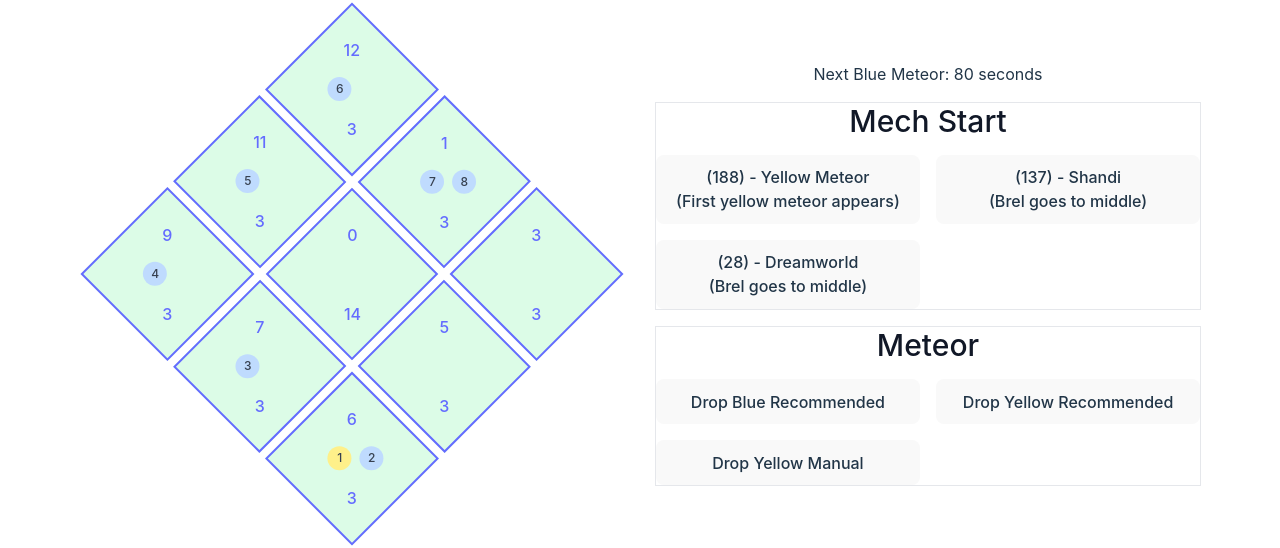
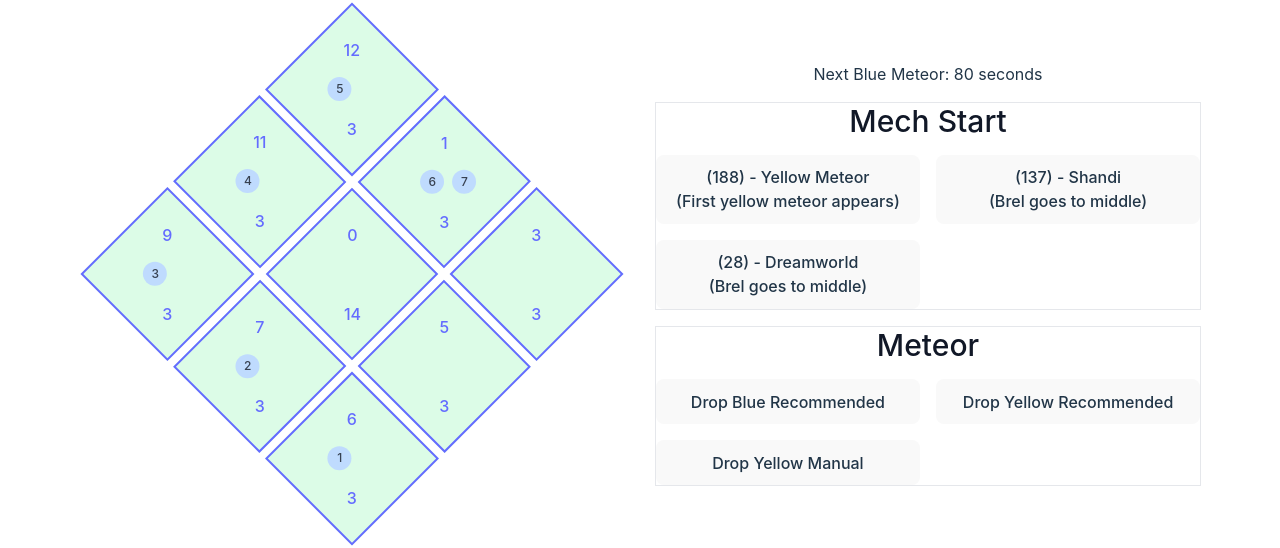
Before and after one commit to coupacoupa/loa-brel-hard-g6, a React (Vite) app: page / in a window 1280 px wide. Shown: the part 232-780 px from the top of the page. Built offline with nearby package versions, Linux system fonts and the light colour scheme.

Commit message:
refactor: separated logic for blue and yellow meteors

```diff
--- a/src/components/molecules/tile.molecule.tsx
+++ b/src/components/molecules/tile.molecule.tsx
@@ -55,14 +55,17 @@ export default ({ tile }: Props) => {
         <span>{tile.clock}</span>
         <div>
           <div className="grid w-full grid-cols-2 place-items-center">
-            {tile.placement?.map((meteor, i) => (
+            {tile.placement?.yellow ? (
+              <div className="ml-2 flex h-6 w-6 items-center justify-center rounded-full bg-blue-200 text-xs text-gray-700">
+                {tile.placement.yellow}
+              </div>
+            ) : undefined}
+            {tile.placement?.blue.map((order, i) => (
               <div
                 key={i}
-                className={`ml-2 flex h-6 w-6 items-center justify-center rounded-full ${
-                  meteor.type === "YELLOW" ? "bg-yellow-200" : "bg-blue-200"
-                } text-xs text-gray-700`}
+                className="ml-2 flex h-6 w-6 items-center justify-center rounded-full bg-blue-200 text-xs text-gray-700"
               >
-                {meteor.order}
+                {order}
               </div>
             ))}
           </div>
--- a/src/components/particles/context/game-interaction.context.tsx
+++ b/src/components/particles/context/game-interaction.context.tsx
@@ -45,7 +45,6 @@ export const GameInteractionProvider = ({ children }: Provider) => {
     startBlueMeteor,
     resetBlueMeteor,
     inputBlueMeteor,
-    debouncedValue,
   } = useBlueMeteor();
   const [started, setStarted] = useState(false);
 
@@ -54,23 +53,20 @@ export const GameInteractionProvider = ({ children }: Provider) => {
   }, []);
 
   useEffect(() => {
-    if (started && debouncedValue.length > 0) {
-      // calculate next path
+    if (started) {
+      // calculate next path triggered by manual blue meteors
       calculatePlacement(tiles);
     }
-  }, [debouncedValue]);
+  }, [nextBlueCount]);
 
   const resetGame = () => {
     const tilesWithMeteor = getStartingTiles();
     const path = getInitialHardPath();
 
-    for (let i = 0; i < path.length; i++) {
-      const meteor = path[i];
-      tilesWithMeteor[meteor.order].destroyedBy188 = undefined;
-      tilesWithMeteor[meteor.order].placement?.push({
-        order: i + 1,
-        type: meteor.type,
-      });
+    for (let i = 0; i < path.blue.length; i++) {
+      const order = path.blue[i];
+      tilesWithMeteor[order].destroyedBy188 = undefined;
+      tilesWithMeteor[order].placement?.blue.push(i + 1);
     }
     setTiles(tilesWithMeteor);
     resetBlueMeteor();
@@ -118,62 +114,70 @@ export const GameInteractionProvider = ({ children }: Provider) => {
     const path = getInitialHardPath();
 
     // drop starting meteors
-    const updatedTiles = handleDrop(getStartingTiles(), path, true);
+    let updatedTiles = handleYellowDrop(
+      getStartingTiles(),
+      path.yellow || -1,
+      true
+    );
+    updatedTiles = handleBlueDrop(updatedTiles, path);
 
     // calculate new placements
     calculatePlacement(updatedTiles);
   };
 
-  const handleDrop = (
+  const handleYellowDrop = (
     tiles: Tiles,
-    path: Placement[],
+    order: number,
     is118: boolean = false
   ) => {
-    for (let i = 0; i < path.length; i++) {
-      const meteor = path[i];
-      const tile = tiles[meteor.order];
-      const isYellow = meteor.type === "YELLOW";
+    // set damage
+    const tile = tiles[order];
+    tile.health -= YELLOW_DAMAGE;
+    tile.destroyedBy188 = is118 ? true : false;
+    tile.placement = { ...tile.placement, yellow: undefined };
+
+    // splash neighbours if yellow
+    const neighbours = getNeighbourTiles(order);
+
+    for (let i = 0; i < neighbours.length; i++) {
+      tiles[neighbours[i]].health -= 3;
+      tiles[neighbours[i]].destroyedBy188 = true;
+    }
+
+    setTiles(tiles);
+    return tiles;
+  };
+
+  const handleBlueDrop = (tiles: Tiles, path: Placement) => {
+    for (let i = 0; i < path.blue.length; i++) {
+      const order = path.blue[i];
+      const tile = tiles[order];
 
       // skip dropping if tile already dead
       if (tile.health <= 0) continue;
 
       // set current type state
-      tile.health -= isYellow ? YELLOW_DAMAGE : BLUE_DAMAGE;
-      tile.destroyedBy188 = is118 ? true : false;
-      tile.placement = [];
-
-      if (isYellow) {
-        // splash neighbours if yellow
-        const neighbours = getNeighbourTiles(meteor.order);
-
-        for (let i = 0; i < neighbours.length; i++) {
-          tiles[neighbours[i]].health -= 3;
-          tiles[neighbours[i]].destroyedBy188 = true;
-        }
-      }
+      tile.health -= BLUE_DAMAGE;
+      tile.placement = { ...tile.placement, blue: [] };
     }
 
     setTiles(tiles);
-
     return tiles;
   };
 
   const calculatePlacement = (currentTiles: Tiles) => {
     const tilesWithMeteor = { ...currentTiles };
-    const path = getNextPlacement(nextBlueCount, tiles, false);
+    const path = getNextPlacement(nextBlueCount, tilesWithMeteor, false);
 
     // reset current placements
     for (const tile of Object.values(tilesWithMeteor)) {
-      tile.placement = [];
+      tile.placement = { blue: [], yellow: undefined };
     }
 
     // set new placements
     for (let i = 0; i < path.length; i++) {
-      const meteor = path[i];
-      tilesWithMeteor[meteor.order].placement?.push({
-        order: i + 1,
-        type: meteor.type,
-      });
+      const order = path[i];
+      tilesWithMeteor[order].placement?.blue.push(i + 1);
     }
     setTiles(tilesWithMeteor);
   };
--- a/src/components/particles/game.constant.ts
+++ b/src/components/particles/game.constant.ts
@@ -1,5 +1,30 @@
 export const YELLOW_APPEAR_TILL_DROP_BUFFER = 13;
-export const TILE_RECOVERY = 100;
+export const TILE_RECOVERY = 2;
 export const BLUE_METEOR_INTERVAL = 80;
 export const YELLOW_DAMAGE = 3;
 export const BLUE_DAMAGE = 1;
+
+export const TILES_DIRECTION_ORDER = [
+  [1, 5, 2],
+  [3, 7, 6],
+  [3, 1, 0],
+  [5, 7, 8],
+];
+
+export const YELLOW_METEOR_MECH_NAME = "Yellow Meteor";
+export const SHANDI_MECH_NAME = "Shandi";
+export const DREAM_WORLD_MECH_NAME = "Dream World";
+export const CORNER_BREAK_MECH_NAME = "Corner Break";
+export const BLUE_RED_MECH_NAME = "Blue/Red Meteor";
+export const FINAL_ORB_MECH_NAME = "Final Orb";
+export const MECH_MILESTONE = {
+  188: YELLOW_METEOR_MECH_NAME,
+  137: YELLOW_METEOR_MECH_NAME,
+  113: SHANDI_MECH_NAME,
+  87: YELLOW_METEOR_MECH_NAME,
+  37: YELLOW_METEOR_MECH_NAME,
+  28: DREAM_WORLD_MECH_NAME,
+  25: CORNER_BREAK_MECH_NAME,
+  7: BLUE_RED_MECH_NAME,
+  0: FINAL_ORB_MECH_NAME,
+};
--- a/src/components/particles/game.util.ts
+++ b/src/components/particles/game.util.ts
@@ -1,4 +1,5 @@
 import { Placement, Tile, Tiles } from "../../types/game";
+import { TILES_DIRECTION_ORDER } from "./game.constant";
 
 export const getStartingTiles = (): Tiles => {
   return {
@@ -6,94 +7,64 @@ export const getStartingTiles = (): Tiles => {
       clock: 0,
       health: 14,
       order: 4,
-      placement: [],
+      placement: { blue: [] },
     },
     5: {
       clock: 1,
       health: 3,
       order: 5,
-      placement: [],
+      placement: { blue: [] },
     },
     8: {
       clock: 3,
       health: 3,
       order: 8,
-      placement: [],
+      placement: { blue: [] },
     },
     7: {
       clock: 5,
       health: 3,
       order: 7,
-      placement: [],
+      placement: { blue: [] },
     },
     6: {
       clock: 6,
       health: 3,
       order: 6,
-      placement: [],
+      placement: { blue: [] },
     },
     3: {
       clock: 7,
       health: 3,
       order: 3,
-      placement: [],
+      placement: { blue: [] },
     },
     0: {
       clock: 9,
       health: 3,
       order: 0,
-      placement: [],
+      placement: { blue: [] },
     },
     1: {
       clock: 11,
       health: 3,
       order: 1,
-      placement: [],
+      placement: { blue: [] },
     },
     2: {
       clock: 12,
       health: 3,
       order: 2,
-      placement: [],
+      placement: { blue: [] },
     },
   };
 };
 
-export const getInitialHardPath = (): Placement[] => {
-  return [
-    {
-      type: "YELLOW",
-      order: 6,
-    },
-    {
-      type: "BLUE",
-      order: 6,
-    },
-    {
-      type: "BLUE",
-      order: 3,
-    },
-    {
-      type: "BLUE",
-      order: 0,
-    },
-    {
-      type: "BLUE",
-      order: 1,
-    },
-    {
-      type: "BLUE",
-      order: 2,
-    },
-    {
-      type: "BLUE",
-      order: 5,
-    },
-    {
-      type: "BLUE",
-      order: 5,
-    },
-  ];
+export const getInitialHardPath = (): Placement => {
+  return {
+    yellow: 6,
+    blue: [6, 3, 0, 1, 2, 5, 5],
+  };
 };
 
 export const getNeighbourTiles = (cellIndex: number): number[] => {
@@ -135,7 +106,10 @@ export const getNextPlacement = (
   tiles: Tiles,
   shandi: boolean
 ) => {
-  // priority to place on (clock 11,12,1 order 1,2,5) or (clock 5,6,7 order 3,6,7)
+  console.log(
+    `calculating next placement - blue: ${nextBlueCount}, shandi: ${shandi}`
+  );
+  // priority to place on (clock 11,12,1 order 1,2,5) or (clock 5,6,7 order 3,6,7) or (clock 7,9,11 order 3,0,1) or (clock 1,3,5 or 5,8,7)
   // max efficiency would be 3,2,2 = 7 damage before yellow
 
   // get number of tiles already destroyed
@@ -152,18 +126,13 @@ export const getNextPlacement = (
   let canDestroy = currentDestroyed === 0 && !shandi;
 
   // count number of damage on both sides and get higher of both
-  const topHealth = tiles[1].health + tiles[2].health + tiles[5].health;
-  const bottomHealth = tiles[3].health + tiles[6].health + tiles[7].health;
 
   // get which have lower health
-  const priorityOrder =
-    topHealth <= bottomHealth
-      ? [1, 2, 5, 3, 6, 7, 0, 8, 4]
-      : [3, 6, 7, 1, 2, 5, 0, 8, 4];
+  const priorityOrder = getDirectionPriority(tiles);
 
   // fills placements based on priority first
   // if both filled, then fill spare left right
-  const path: Placement[] = [];
+  const path: number[] = [];
   const history: { [order: number]: number } = {};
 
   for (let i = 0; i < nextBlueCount; i++) {
@@ -174,11 +143,30 @@ export const getNextPlacement = (
 
       if (tiles[order].health - damageFromHistory > healthRequirement) {
         history[order] = history[order] ? history[order]++ : 1;
-        path.push({ order, type: "BLUE" });
+        path.push(order);
         break;
       }
     }
   }
 
+  console.log("Calculated placement path", path);
+
   return path;
 };
+
+const getDirectionPriority = (tiles: Tiles) => {
+  const sectionsWithHealth = TILES_DIRECTION_ORDER.map((section) => ({
+    health: section.reduce((sum, index) => sum + tiles[index].health, 0),
+  }));
+
+  sectionsWithHealth.sort((a, b) => b.health - a.health);
+
+  const sortedIndices = [
+    ...new Set(
+      sectionsWithHealth.flatMap((section, i) => TILES_DIRECTION_ORDER[i])
+    ),
+  ];
+  console.log("priority order", sortedIndices);
+
+  return sortedIndices;
+};
--- a/src/components/particles/hooks/useBlueMeteor.ts
+++ b/src/components/particles/hooks/useBlueMeteor.ts
@@ -22,6 +22,7 @@ export default () => {
   const resetBlueMeteor = () => {
     resetTimer();
     setNextBlueCount(2);
+    console.log("reset blue");
   };
 
   const inputBlueMeteor = (order: number) => {
@@ -34,11 +35,9 @@ export default () => {
 
       // set next blue meteor count
       // order will be 2 first then 3,4,3,4,3,4...
-      if (nextBlueCount === 3) {
-        setNextBlueCount(4);
-      } else {
-        setNextBlueCount(3);
-      }
+      const newCount = nextBlueCount === 3 ? 4 : 3;
+      console.log("next blue meteor count", newCount);
+      setNextBlueCount(newCount);
     }
   }, [debouncedValue]);
 
--- a/src/types/game.d.ts
+++ b/src/types/game.d.ts
@@ -5,10 +5,11 @@ export interface Tile {
   clock: number;
   health: number;
   order: number;
-  placement: Placement[];
+  placement: Placement;
   destroyedBy188?: boolean;
 }
+
 export interface Placement {
-  type: "BLUE" | "YELLOW";
-  order: number;
+  blue: number[];
+  yellow?: number;
 }
```
